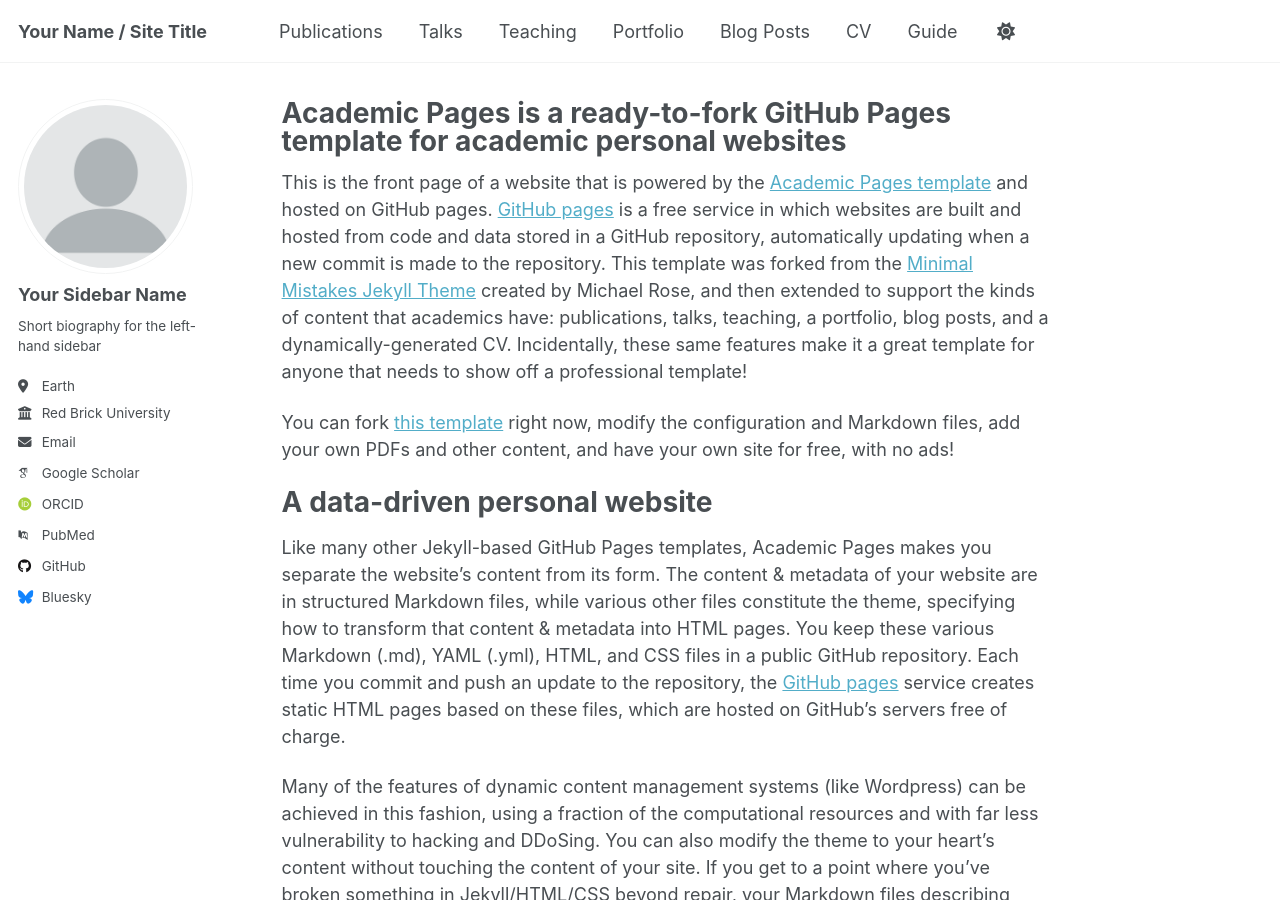
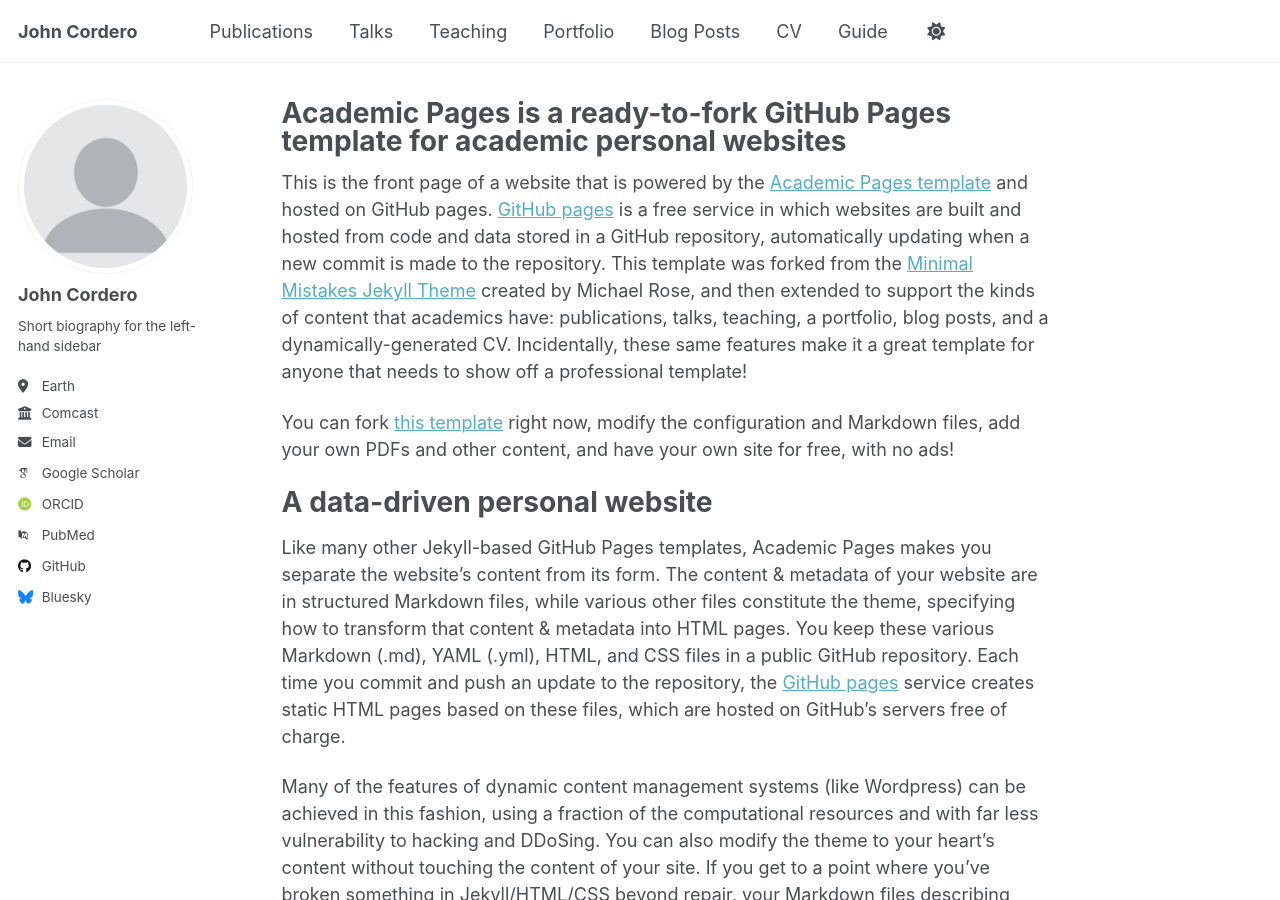
Before and after one commit to corderojoh/corderojoh.github.io, a Jekyll site: the page built from _pages/about.md, in a window 1280 px wide and 900 px high. Built offline with Jekyll 4.4.1, drawn with Linux system fonts in a browser that asks for light colours; some web fonts are replaced; a script that is not in the unit is left out.

Commit message:
Update _config.yml

```diff
--- a/_config.yml
+++ b/_config.yml
@@ -9,11 +9,11 @@
 # Basic Site Settings
 locale                   : "en-US"
 site_theme               : "default"
-title                    : "Your Name / Site Title"
+title                    : "John Cordero"
 title_separator          : "-"
 name                     : &name "Your Name"
-description              : &description "personal description"
-url                      : https://academicpages.github.io # the base hostname & protocol for your site e.g. "https://[your GitHub username].github.io" or if you already have some other page hosted on Github then use "https://[your GitHub username].github.io/[Your Repo Name]"
+description              : &description "Sharing professional and academic resources while also talking about fun stuff!"
+url                      : https://corderojoh.github.io # the base hostname & protocol for your site e.g. "https://[your GitHub username].github.io" or if you already have some other page hosted on Github then use "https://[your GitHub username].github.io/[Your Repo Name]"
 baseurl                  : "" # the subpath of your site, e.g. "/blog"
 repository               : "academicpages/academicpages.github.io"
 
@@ -23,13 +23,13 @@ repository               : "academicpages/academicpages.github.io"
 author:
   # Biographic information
   avatar           : "profile.png"
-  name             : "Your Sidebar Name"
+  name             : "John Cordero"
   pronouns         : # example: "she/her"
   bio              : "Short biography for the left-hand sidebar"
   location         : "Earth"
-  employer         : "Red Brick University"
+  employer         : "Comcast"
   uri              : # URL
-  email            : "none@example.org"
+  email            : "jsea19@drexel.edu"
 
   # Academic websites
   academia         : # URL
```
